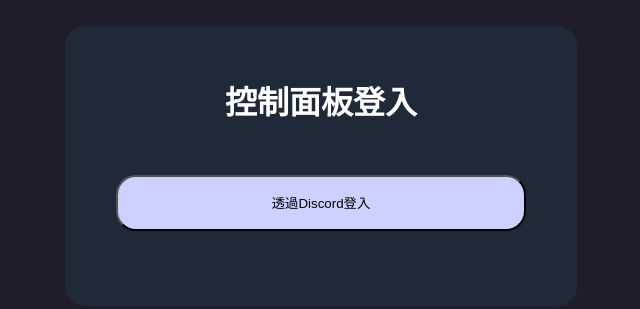
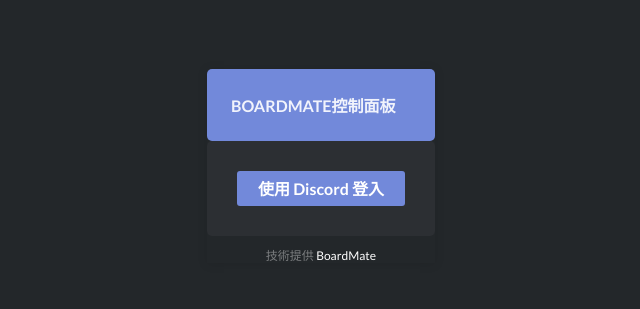
Before and after one commit to HansHans135/boardmate, a plain HTML site: page templates/login.html in a window 1280 px wide. Shown: the part 234-543 px from the top of the page, without its empty margins (319-959 px from the left). Drawn offline with Linux system fonts and the light colour scheme.

Commit message:
modified:   templates/login.html

```diff
--- a/templates/login.html
+++ b/templates/login.html
@@ -1,45 +1,113 @@
 <!DOCTYPE html>
-<html>
+<html lang="en">
+
 <head>
-    <meta name="viewport" content="width=device-width, initial-scale=1.0">
-    <title>登入</title>
+  <meta charset="UTF-8">
+  <title>CodePen - Login with Discord</title>
   <style>
-        html{
-            background-color:#1f1d2b
+    @import url(https://fonts.googleapis.com/css?family=Lato:400,700);
+
+    html,
+    body {
+      min-height: 100vh;
+      margin: 0;
+      background: #23272A;
+      font-family: 'Lato', sans-serif;
     }
-        h1{
-            color: white;
+
+    a {
+      color: #FFFFFF;
+      text-decoration: none;
+    }
+
+    .styles__block___25HZ2 {
+      display: flex;
+      flex-direction: column;
+      justify-content: center;
+      align-items: center;
+      box-shadow: 0 1px 10px rgba(0, 0, 0, 0.1);
+    }
+
+    .styles__block__header___1oFGD {
+      padding: 24px;
+      border-radius: 5px;
+      background: #7289DA;
+      color: rgba(255, 255, 255, 0.9);
+      font-size: 16px;
+      text-transform: uppercase;
+      font-weight: 700;
+      width: 100%;
+      box-sizing: border-box;
+    }
+
+    .styles__block__body___2rMc0 {
       padding: 30px;
+      background: #2C2F33;
+      border-radius: 5px 5px 5px 5px;
     }
-      .my-block {
-        position: absolute;
-        top: 50%;
-        left: 50%;
-        transform: translate(-50%, -50%);
-        width: 40%;
-        height: 35%;
-        background-color: #1f2937;
-        border-radius: 20px;
-        text-align: center;
 
+    .styles__block__footer___3SlT- {
+      margin-top: 10px;
+      font-size: 12px;
+      color: rgba(255, 255, 255, 0.4);
     }
-      p{
-        text-align: center;
+
+    .styles__login_button___1-2XJ {
+      text-decoration: none;
+      display: block;
+      line-height: 35px;
+      padding: 0 21px;
+      background: #7289DA;
+      -webkit-border-radius: 3px;
+      -moz-border-radius: 3px;
+      border-radius: 3px;
+      color: #FFFFFF;
+      font-weight: 700;
+      font-size: 16px;
     }
-      button {
-        border-radius: 20px;
-        text-align: center;
-        background-color:rgb(205, 209, 255);
 
-        width: 80%;
-        height:20%;
+    .styles__login_button___1-2XJ:hover {
+      background: #697ec4;
+    }
+
+    .styles__success___2Z82d {
+      display: flex;
+      flex-direction: column;
+      width: 100%;
+      max-width: 350px;
+      box-sizing: border-box;
+    }
+
+    .styles__success__header___2denR {
+      color: rgba(255, 255, 255, 0.4);
+      font-size: 16px;
+      text-transform: uppercase;
+      font-weight: 700;
+      padding-bottom: 10px;
+    }
+
+    .styles__success__data___2U49A {
+      color: #FFFFFF;
+      font-weight: 700;
+      font-size: 16px;
+      padding-bottom: 10px;
     }
   </style>
+
 </head>
+
 <body>
-    <div class="my-block">
-      <h1 class="b">控制面板登入</h1>
-      <a href="/login"><button>透過Discord登入</button></a>
+
+  <div id="app" style="width: 100%; min-height: 100vh; display: flex; justify-content: center; align-items: center;">
+    <div data-reactroot="" class="styles__block___25HZ2">
+      <div class="styles__block__header___1oFGD">BoardMate控制面板</div>
+      <div class="styles__block__body___2rMc0"><a href="/login" class="styles__login_button___1-2XJ">使用 Discord 登入</a>
       </div>
+      <div class="styles__block__footer___3SlT-">技術提供 <a href="https://github.com/HansHans135/boardmate">BoardMate</a>
+      </div>
+    </div>
+  </div>
+
 </body>
+
 </html>
```
Also changed, not shown: templates/old_login.html (added, +46 -0 lines). Lines whose indentation alone changed are shown as unchanged.
